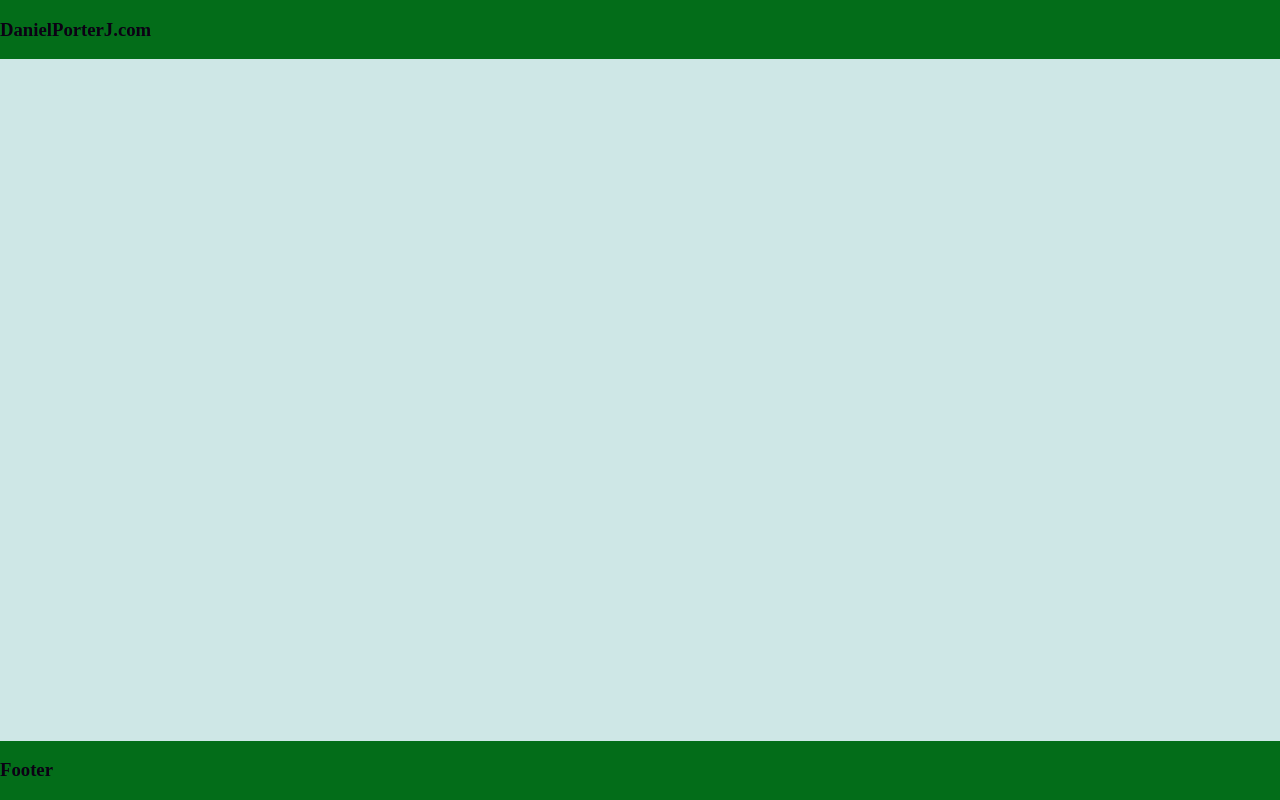
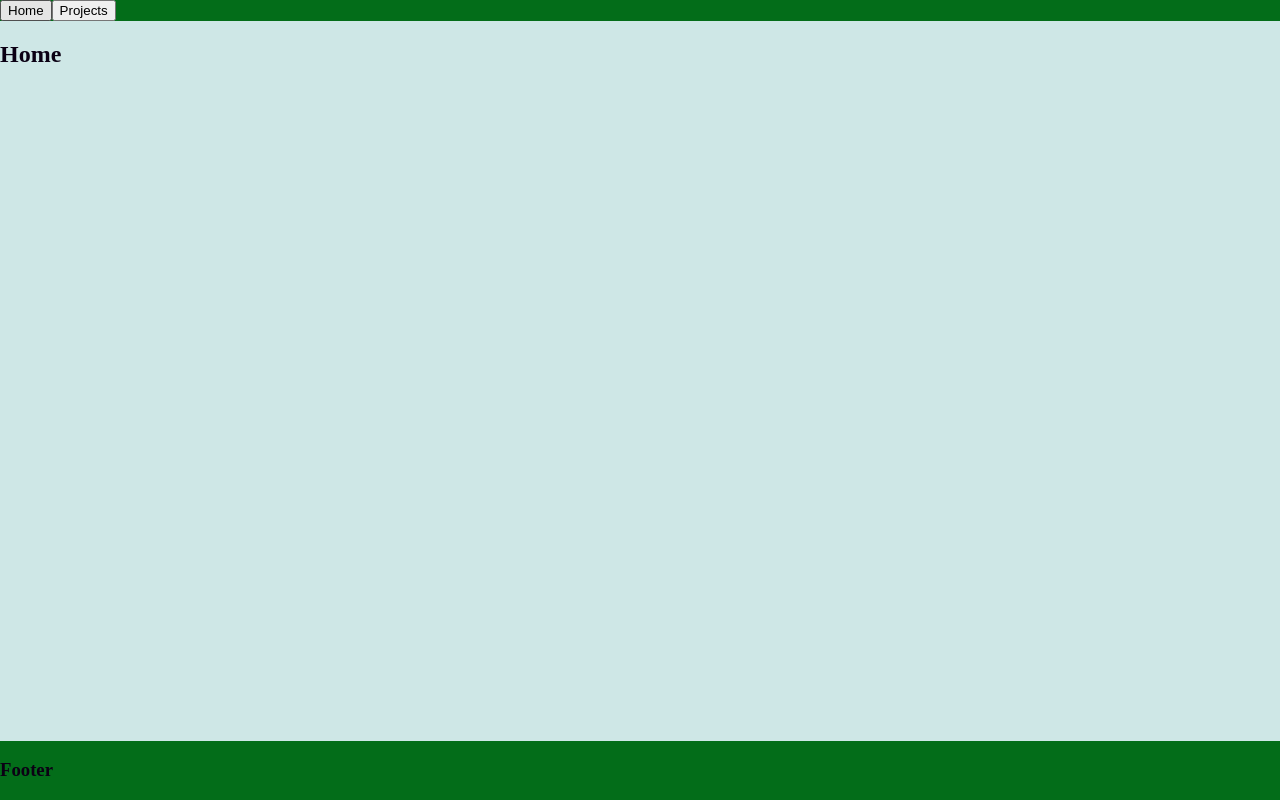
Before and after one commit to Devportej/danielporterjWeb, a React (Vite) app: page / in a window 1280 px wide. Built offline with nearby package versions, Linux system fonts and the light colour scheme.

Commit message:
feat: update to home and added 404 page

```diff
--- a/src/App.css
+++ b/src/App.css
@@ -10,3 +10,7 @@ body {
   background-color: var(--background-color);
   color: var(--font-color);
 }
+
+.body {
+  width: 85%;
+}
--- a/src/App.tsx
+++ b/src/App.tsx
@@ -2,15 +2,20 @@ import { BrowserRouter, Route, Routes } from "react-router-dom";
 import NavBar from "./components/NavBar/NavBar";
 import './App.css';
 import Footer from "./components/Footer/Footer";
+import Home from "./Home/Home";
+import NotFound from "./NotFound/NotFound";
 
 export default function App() {
   return (
     <div className="App">
       <BrowserRouter>
         <NavBar />
-        <Routes>
-          <Route path="/" />
-        </Routes>
+        <div className="body">
+          <Routes>
+            <Route path="/" element={<Home />} />
+            <Route path="*" element={<NotFound />} />
+          </Routes>
+        </div>
         <Footer />
       </BrowserRouter>
     </div>
--- /dev/null
+++ b/src/Home/Home.tsx
@@ -0,0 +1,11 @@
+import './Home.css';
+
+const Home = () => {
+    return(
+        <div className='home'>
+            <h2>Home</h2>
+        </div>
+    )
+}
+
+export default Home;
--- /dev/null
+++ b/src/NotFound/NotFound.tsx
@@ -0,0 +1,11 @@
+import './NotFound.css';
+
+const NotFound = () => {
+    return(
+        <div className='notFound'>
+            <h1>Oop</h1>
+        </div>
+    )
+}
+
+export default NotFound;
--- /dev/null
+++ b/src/components/Card/Card.css
@@ -0,0 +1,6 @@
+.card {
+    width: 100%;
+    border: 1px solid black;
+    background-color: white;
+    border-radius: 5px;
+}
--- a/src/components/Footer/Footer.tsx
+++ b/src/components/Footer/Footer.tsx
@@ -1,6 +1,6 @@
 import './Footer.css';
 
-function Footer() {
+const Footer = () => {
     return(
         <div className='footer'>
             <h3>Footer</h3>
--- a/src/components/NavBar/NavBar.tsx
+++ b/src/components/NavBar/NavBar.tsx
@@ -1,11 +1,19 @@
+import { useNavigate } from 'react-router-dom';
 import './NavBar.css';
 
-function NavBar() {
-    return(
-        <div className='navBar'>
-            <h3>DanielPorterJ.com</h3>
-        </div>
-    )
+const NavBar = () => {
+    const navigate = useNavigate();
+
+    const goTo = (location: string) => {
+        navigate(location);
+    }
+
+    return (
+      <div className="navBar">
+        <button onClick={() => goTo("/")}>Home</button>
+        <button onClick={() => goTo("/projects")}>Projects</button>
+      </div>
+    );
 }
 
 export default NavBar;
```
Also changed, not shown: src/components/Card/Card.tsx (added, +11 -0 lines), src/Home/home.css (added), src/NotFound/NotFound.css (added), 1 other file (tests, documents, lock files or other folders).
